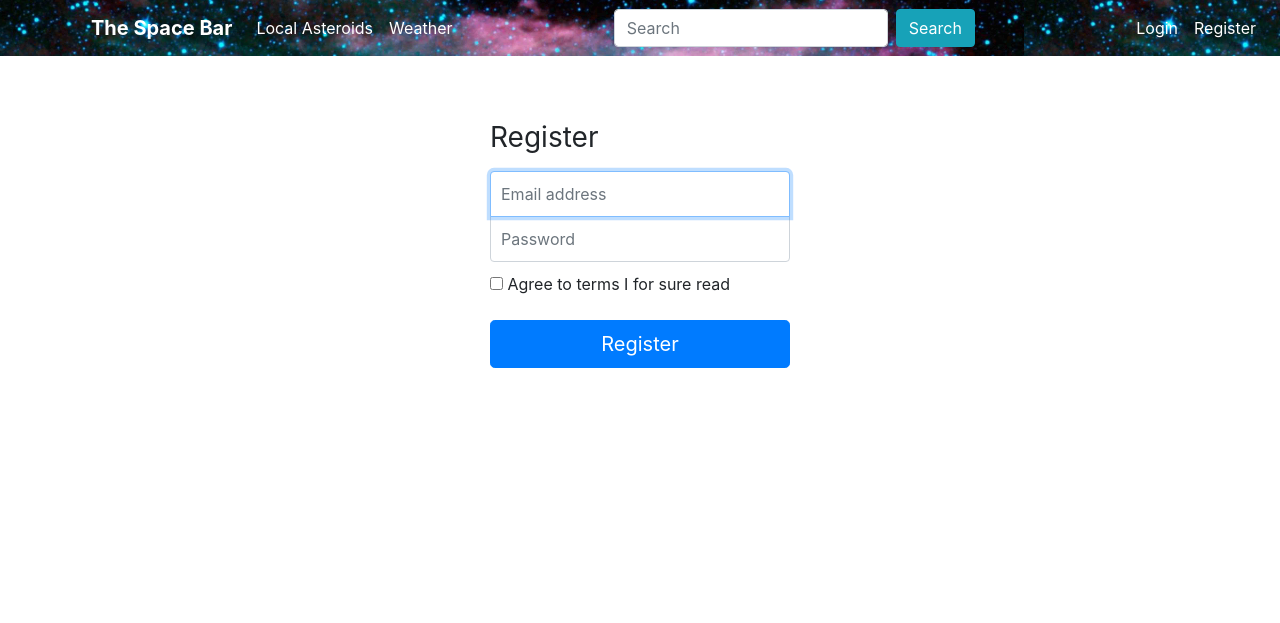
After one commit to petre-symfony/Security-symfony-screencast, a Symfony app: template templates/security/register.html.twig in a window 1280 px wide. The commit adds this page. Shown: the top 623 px of the page. Run offline with Twig, Linux system fonts and the light colour scheme; the template is opened without the code that fills it, so the values that code supplies are empty; some libraries are stand-ins or nearby versions.

Commit message:
29.1.Manual Authentication / Registration{Creating the Registration Form}
Hey! You've made it through almost this entire tutorial! Nice work! I have just a few more tricks to show you before we're done - and they're good ones!

Creating the Registration Form
First, I want to create a registration form. Find your code and open SecurityController. In addition to login and logout, add a new public function register().
Give it a route - /register and a name: app_register.
Here's the interesting thing about registration. It has nothing to do with security! Think about it. What is registration? It's just a form that creates a new record in the User table. That's it! That's just database stuff.
So then... why are we even talking about this in a security tutorial? Well... to create the best user experience, there will be just a little bit of security right at the end. Because, after registration, I want to instantly authenticate the new user.
More on that later. Right now, render a template: $this->render('security/register.html.twig'). Then... I'll cheat: in security/, copy the login.html.twig template, paste and call it register.html.twig.
Let's see: change the title, delete the authentication error stuff and I am going to add a little comment here that says that we should replace this with a Symfony form later.
We haven't talked about the form system yet, so I don't want to use it here. But, normally, I would use the form system because it handles validation and automatically adds CSRF protection.
But, to show off how to manually authenticate a user after registration, this HTML form will work beautifully. Change the h1, remove the value= on the email field so that it always starts blank and take out the CSRF token.
We do need CSRF protection on this form... but I'll skip it for now, because we'll refactor this into a Symfony form in a future tutorial.
And finally, hijack the "remember me" checkbox and turn it into a terms box. We'll say:

  Agree to terms I for sure read
Oh, and update the button: Register.
Let's see how it looks! Move over, go to /register and... got it! Logout, then move back over and open up base.html.twig. Scroll down just a little bit to find the "Login" link. Let's create a second link that points to the new app_register route. Say, "Register".
Move back and check it out. Not bad!

```diff
--- a/templates/base.html.twig
+++ b/templates/base.html.twig
@@ -58,6 +58,9 @@
               <li class="nav-item">
                 <a style="color: #fff;" class="nav-link" href="{{ path('app_login') }}">Login</a>
               </li>
+              <li class="nav-item">
+                <a style="color: #fff;" class="nav-link" href="{{  path('app_register') }}">Register</a>
+              </li>
             {% endif %}
           </ul>
         </div>
--- /dev/null
+++ b/templates/security/register.html.twig
@@ -0,0 +1,28 @@
+{% extends 'base.html.twig' %}
+{% block title %}Register!{% endblock %}
+
+{% block stylesheets %}
+  {{ parent() }}
+
+  <link rel="stylesheet" href="{{ asset('css/login.css') }}">
+{% endblock %}
+
+{% block body %}
+  <form class="form-signin" method="post">
+    {# Replace with a Symfony form #}
+    <h1 class="h3 mb-3 font-weight-normal">Register</h1>
+    <label for="inputEmail" class="sr-only">Email address</label>
+    <input type="email" name="email" id="inputEmail" class="form-control" placeholder="Email address" required autofocus>
+    <label for="inputPassword" class="sr-only">Password</label>
+    <input type="password" name="password" id="inputPassword" class="form-control" placeholder="Password" required>
+
+    <div class="checkbox mb-3">
+      <label>
+        <input type="checkbox" name="_terms"> Agree to terms I for sure read
+      </label>
+    </div>
+    <button class="btn btn-lg btn-primary btn-block" type="submit">
+      Register
+    </button>
+  </form>
+{% endblock %}
```
Also changed, not shown: src/Controller/SecurityController.php (+7 -0 lines).
